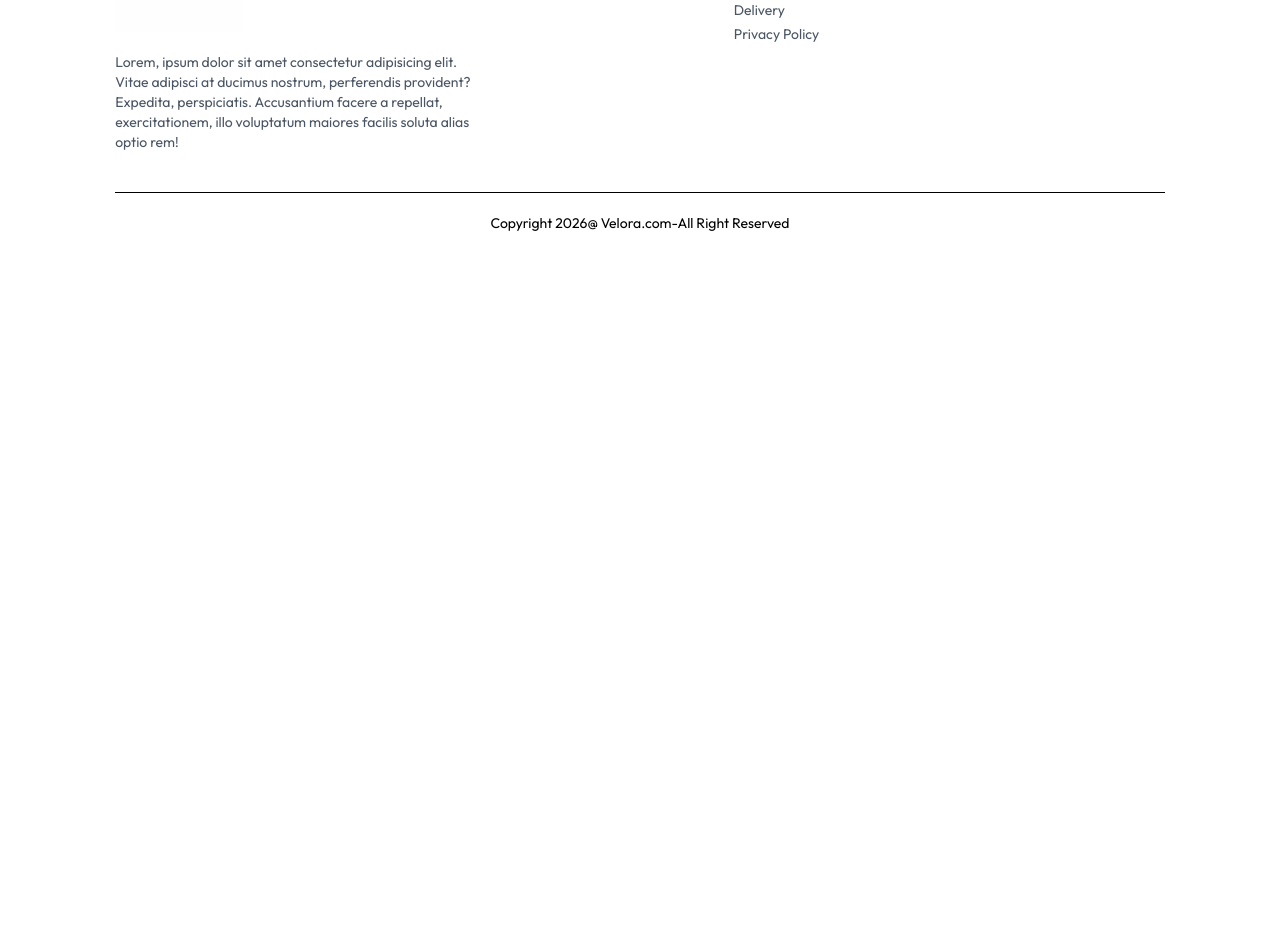
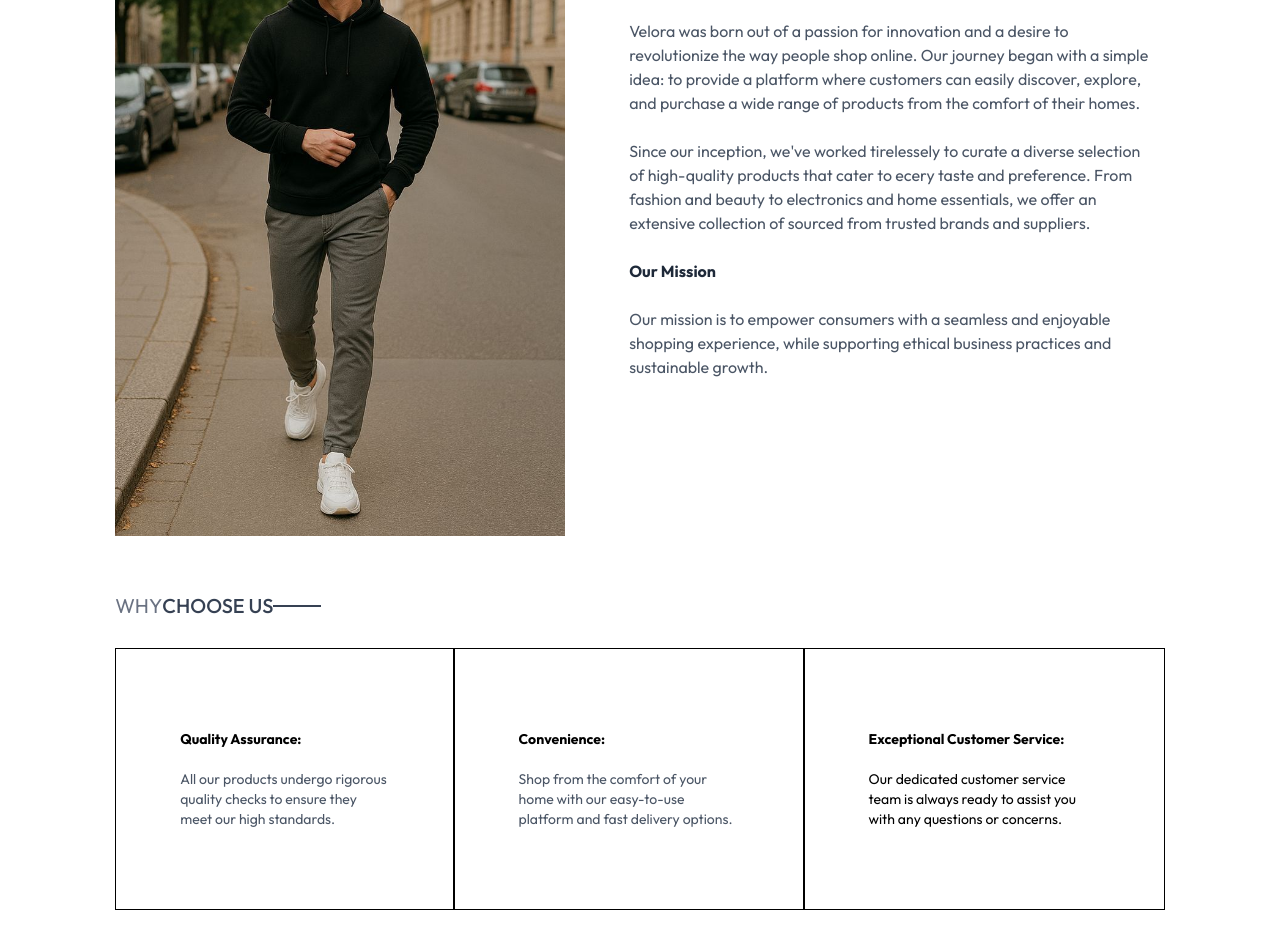
Before and after one commit to Madusith752/Velora, a React (Vite) app in the folder frontend/: page /about in a window 1280 px wide. Shown: the part 360-1312 px from the top of the page. Before the commit the page ends 800 px from the top, so only its background shows below. Built offline with nearby package versions, Linux system fonts and the light colour scheme.

Commit message:
Contact page and about page created.

```diff
--- a/frontend/src/assets/assets.js
+++ b/frontend/src/assets/assets.js
@@ -13,6 +13,8 @@ import star_icon from './star_icon.png'
 import stardull_icon from './stardull_icon.png'
 import stripe_logo from './stripe_logo.png'
 import razerpay_logo from './razerpay_logo.png'
+import about_image from './about_image.jpg'
+import contact_image from './contact_image.jpg'
 
 
 import k1_1 from './k1_1.png'
@@ -133,6 +135,8 @@ export const assets = {
     stardull_icon,
     stripe_logo,
     razerpay_logo,
+    about_image,
+    contact_image
 
 
 }
--- a/frontend/src/pages/About.jsx
+++ b/frontend/src/pages/About.jsx
@@ -1,9 +1,44 @@
 import React from 'react'
+import Title from '../components/Title'
+import {assets} from '../assets/assets'
+import NewsletterBox from '../components/NewsletterBox'
 
 const About = () => {
   return (
     <div>
 
+      <div className='text-2xl text-center pt-8 border-t'>
+          <Title text1={'ABOUT'} text2={'US'}/>
+      </div>
+
+      <div className='my-10 flex flex-col flex-row gap-16'>
+           <img className='w-full md:max-w-[450px]' src={assets.about_image} alt="" />
+           <div className='flex flex-col justify-center gap-6 md:w-2/4 text-gray-600'>
+              <p>Velora was born out of a passion for innovation and a desire to revolutionize the way people shop online. Our journey began with a simple idea: to provide a platform where customers can easily discover, explore, and purchase a wide range of products from the comfort of their homes.</p>
+              <p>Since our inception, we've worked tirelessely to curate a diverse selection of high-quality products that cater to ecery taste and preference. From fashion and beauty to electronics and home essentials, we offer an extensive collection of sourced from trusted brands and suppliers.</p>
+              <b className='text-gray-800'>Our Mission</b>
+              <p>Our mission is to empower consumers with a seamless and enjoyable shopping experience, while supporting ethical business practices and sustainable growth.</p>
+           </div>
+      </div>
+      <div className='text-xl py-4'>
+          <Title text1={'WHY'} text2={'CHOOSE US'} />
+      </div>
+      <div className='flex flex-col md:flex-row text-sm mb-20'>
+          <div className='border px-10 md:px-16 py-8 sm:py-20 flex flex-col gap-5'>
+            <b>Quality Assurance:</b>
+            <p className='text-gray-600'>All our products undergo rigorous quality checks to ensure they meet our high standards.</p>
+          </div>
+          <div className='border px-10 md:px-16 py-8 sm:py-20 flex flex-col gap-5'>
+            <b>Convenience:</b>
+            <p className='text-gray-600'>Shop from the comfort of your home with our easy-to-use platform and fast delivery options.</p>
+          </div>
+          <div className='border px-10 md:px-16 py-8 sm:py-20 flex flex-col gap-5'>
+            <b>Exceptional Customer Service:</b>
+            <p>Our dedicated customer service team is always ready to assist you with any questions or concerns.</p>
+          </div>
+      </div>
+
+      <NewsletterBox/>
     </div>
   )
 }
--- a/frontend/src/pages/Contact.jsx
+++ b/frontend/src/pages/Contact.jsx
@@ -1,9 +1,28 @@
 import React from 'react'
+import Title from '../components/Title'
+import {assets} from '../assets/assets'
+import NewsletterBox from '../components/NewsletterBox'
+
 
 const Contact = () => {
   return (
     <div>
+      <div className='text-center text-2xl pt-10 border-t'>
+        <Title text1={'CONTACT'} text2={'US'} />
+      </div>
 
+      <div className='my-10 flex flex-col justify-center md:flex-row gap-10 mb-28'>
+          <img className='w-full md:max-w-[480px]' src={assets.contact_image} alt="" />
+          <div className='flex flex-col justify-center items-start gap-6'>
+             <p className='font-semibold text-xl text-gray-600'>Our Store</p>
+             <p className='text-gray-500'>54709 Williams Station <br /> Suite 350, Washington, USA</p>
+             <p className='text-gray-500'>Tel: +1 (123) 456-7890 <br />Email: admin@velora.com</p>
+             <p className='font-semibold text-xl text-gray-600'>Careers at Velora</p>
+             <p className='text-gray-500'>Learn more about our teams and job openings.</p>
+             <button className='border border-black px-8 py-4 text-sm hover:bg-black hover:text-white transition-all duration-500'>Explore Jobs</button>
+          </div>
+      </div>
+      <NewsletterBox/>
     </div>
   )
 }
--- a/frontend/src/pages/PlaceOrder.jsx
+++ b/frontend/src/pages/PlaceOrder.jsx
@@ -58,7 +58,7 @@ const PlaceOrder = () => {
             </div>
 
             <div className='w-full text-end mt-8'>
-              <button onClick={()=>navigate('/orders')} className='bg-black text-white px-16 py-3 text-sm'>PLACE ORDER</button>
+              <button onClick={()=>navigate('/orders')} className='bg-black text-white px-16 py-3 text-sm cursor-pointer'>PLACE ORDER</button>
             </div>
         </div>
       </div>
```
Also changed, not shown: frontend/src/assets/about_image.jpg (added), frontend/src/assets/contact_image.jpg (added).
